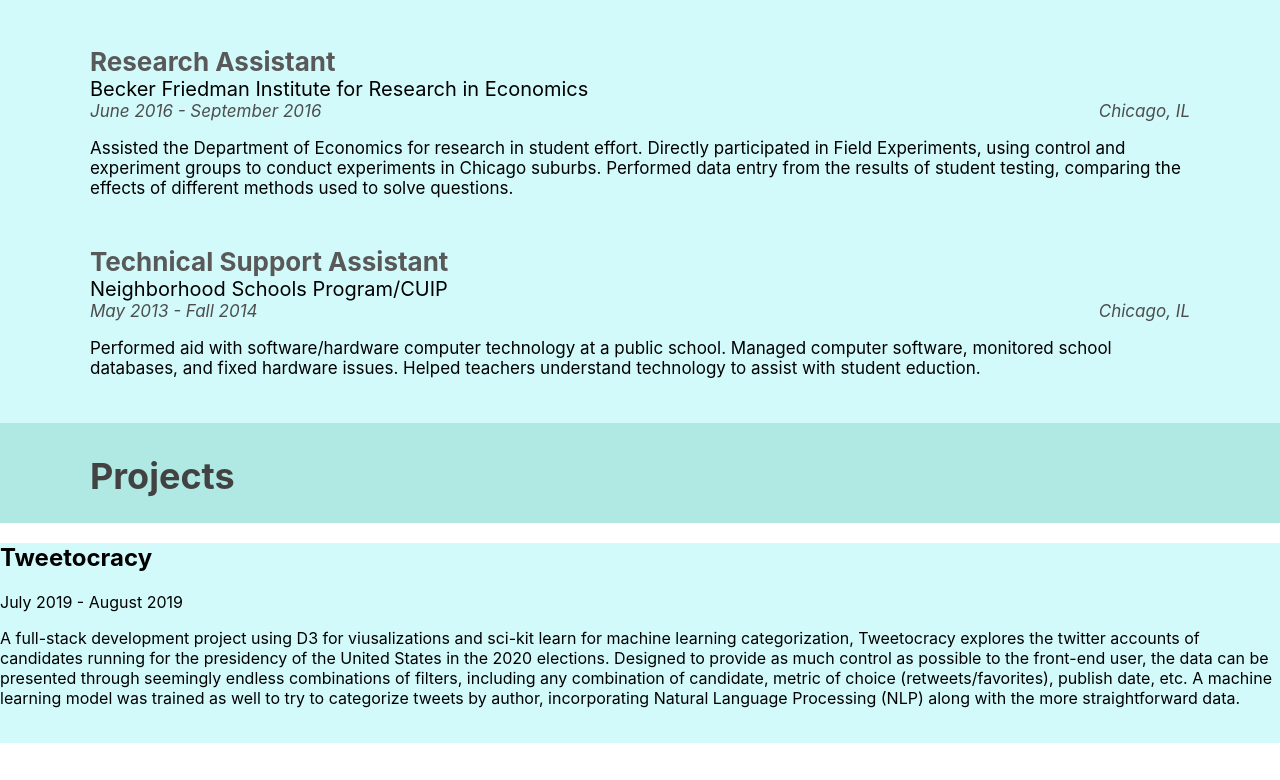
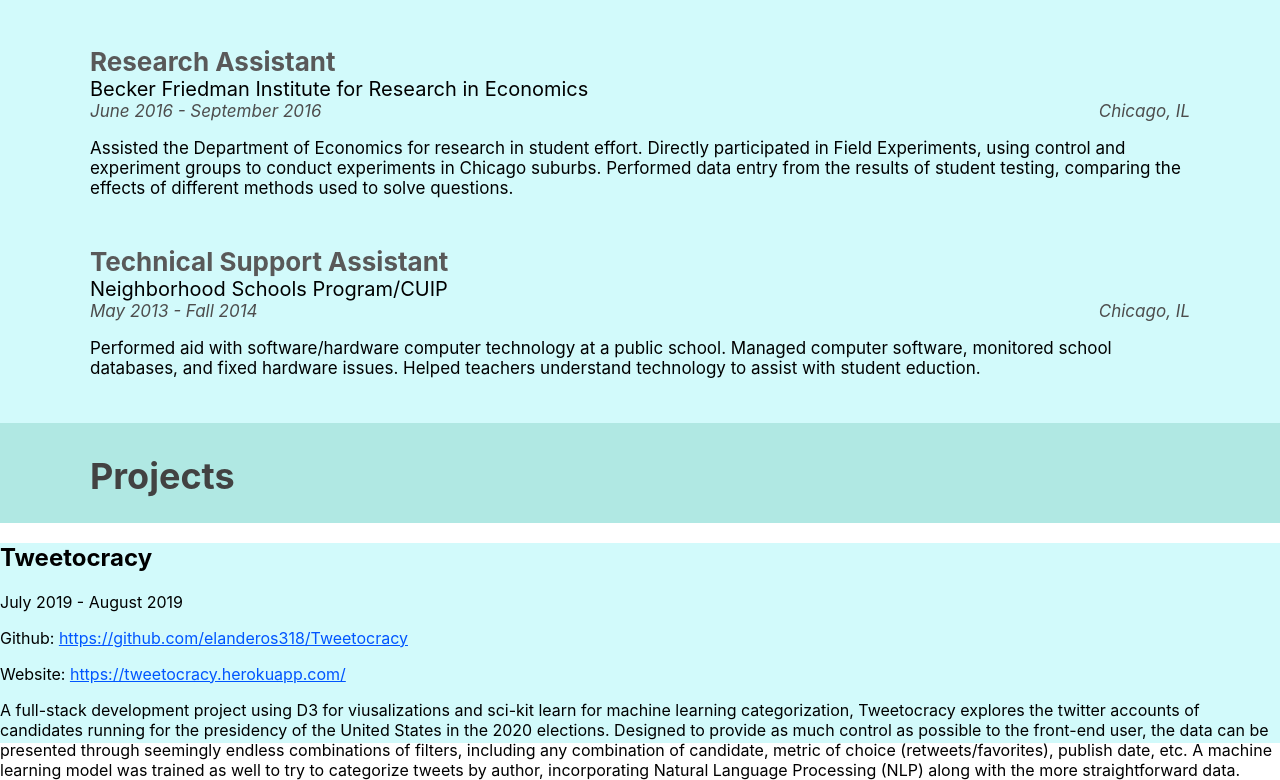
Before and after one commit to elanderos318/portfolio-website, a React (Create React App) app: page / in a window 1280 px wide. Shown: the part 897-1677 px from the top of the page. Before the commit the page ends 1640 px from the top, so only its background shows below. Built offline with nearby package versions, Linux system fonts and the light colour scheme.

Commit message:
Added section for project urls, including variable which controls for truthy website

```diff
--- a/src/App.css
+++ b/src/App.css
@@ -1211,7 +1211,9 @@ a {
   color: hsl(100deg, 0%, 26%);
 }
 
-
+.url-link {
+  color: hsl(220deg, 100%, 50%);
+}
 
 
 /* ************************************************************
--- a/src/App.js
+++ b/src/App.js
@@ -147,9 +147,19 @@ function Projects() {
       projectLine = <span className="project-date">{project["start-date"]}</span>
     } else {
       projectLine = <span className="project-date">{project["start-date"]} - {project["end-date"]}</span>
-
     }
 
+    let urlLine;
+    if (project.website) {
+      urlLine = <div className="url-section">
+        <p className = "url-line">Github: <a className="url-link" href={project.github}>{project.github}</a></p>
+        <p className = "url-line">Website: <a className="url-link" href={project.website}>{project.website}</a></p>
+      </div>
+    } else {
+      urlLine = <div className="url-section">
+        <p className = "url-line">Github: <a className="url-link" href={project.github}>{project.github}</a></p>
+      </div>
+    }
     return (
       <div className={containerClass}>
         <div className = "project-content">
@@ -159,6 +169,7 @@ function Projects() {
           <div className="project-sub-header">
           {projectLine}
           </div>
+          {urlLine}
           <div className="project-description">
             <p>{project.description}</p>
           </div>
```
